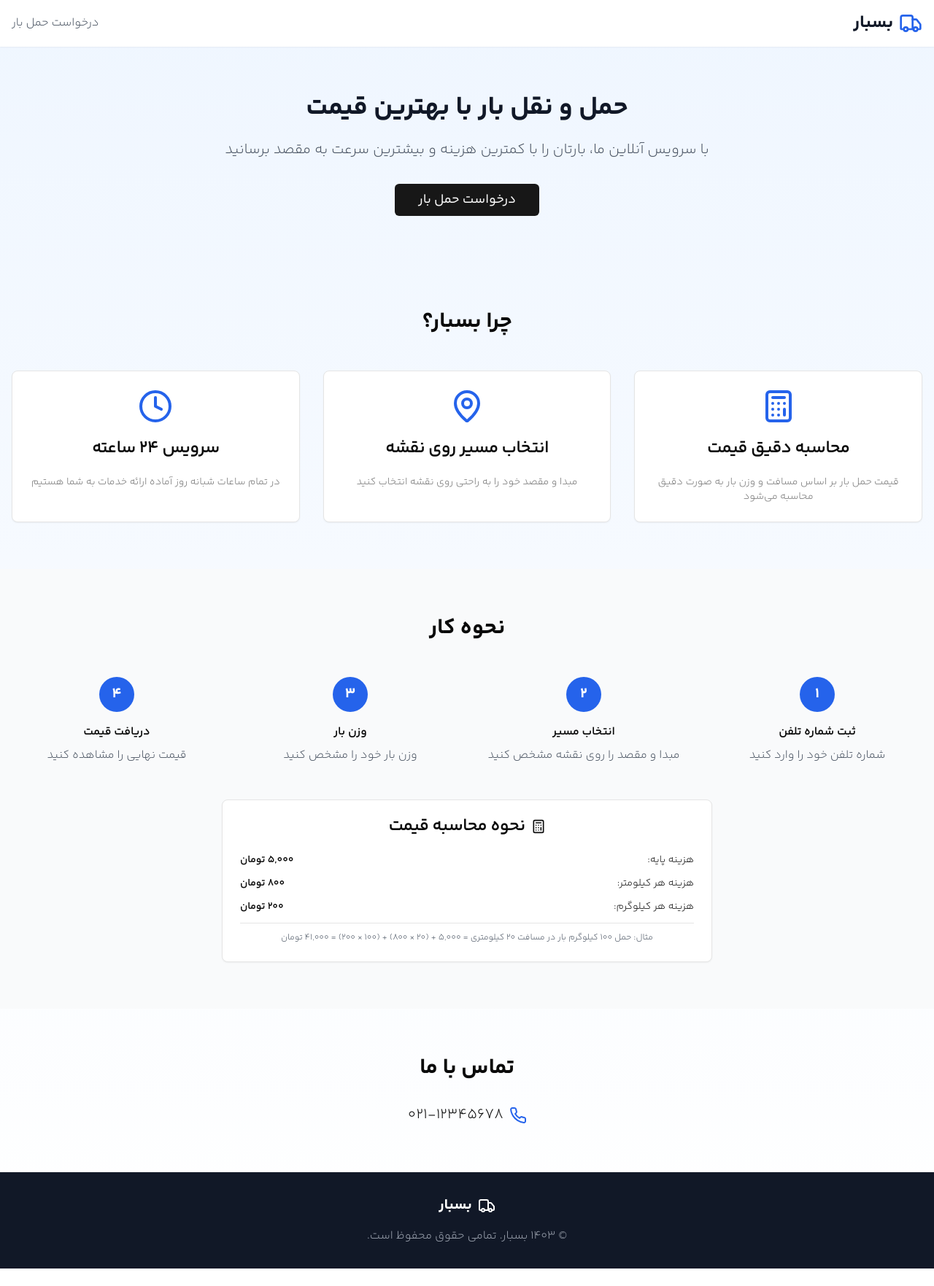
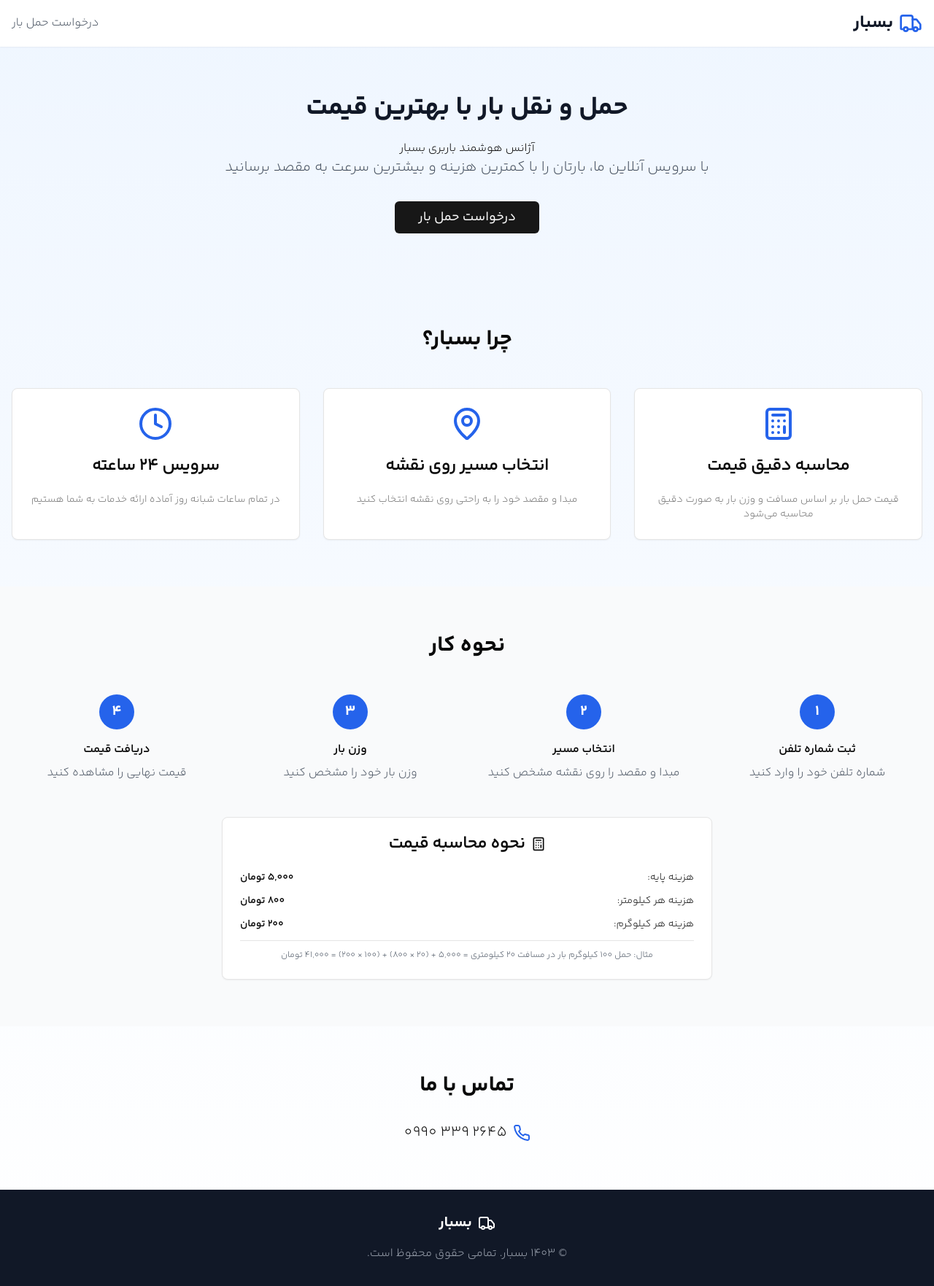
Before and after one commit to ahurable/besbar, a Next.js app: page / in a window 1280 px wide. Shown: the whole page at 73% size. Before the commit the page ends 1739 px from the top, so only its background shows below. Built offline with nearby package versions, Linux system fonts and the light colour scheme.

Commit message:
added phone number

```diff
--- a/app/page.tsx
+++ b/app/page.tsx
@@ -27,6 +27,7 @@ export default function HomePage() {
       {/* Hero Section */}
       <section className="container mx-auto px-4 py-16 text-center">
         <h2 className="text-4xl font-bold text-gray-900 mb-6">حمل و نقل بار با بهترین قیمت</h2>
+        <h1>آژانس هوشمند باربری بسبار</h1>
         <p className="text-xl text-gray-600 mb-8 max-w-2xl mx-auto">
           با سرویس آنلاین ما، بارتان را با کمترین هزینه و بیشترین سرعت به مقصد برسانید
         </p>
@@ -153,7 +154,7 @@ export default function HomePage() {
         <h3 className="text-3xl font-bold mb-8">تماس با ما</h3>
         <div className="flex justify-center items-center gap-2 text-xl">
           <Phone className="h-6 w-6 text-blue-600" />
-          <span className="ltr">021-12345678</span>
+          <span className="ltr">0990 339 2645</span>
         </div>
       </section>
 
```
